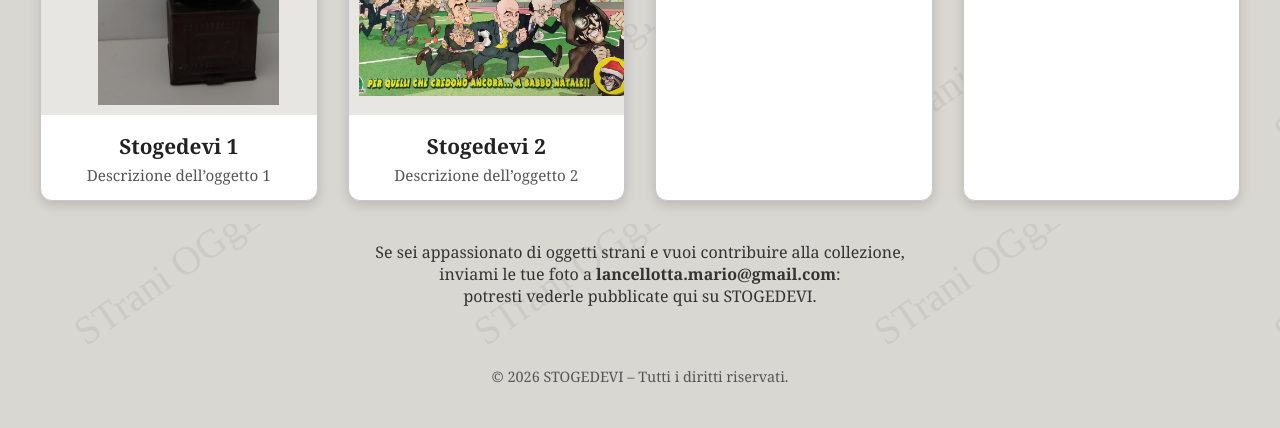
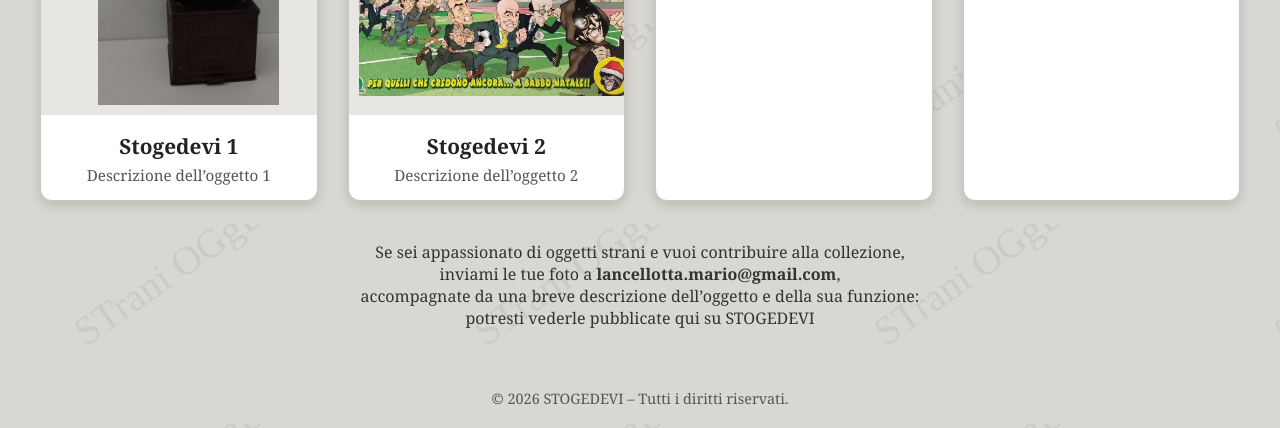
Before and after one commit to PDT-official/stogedevi, a plain HTML site: page index.html in a window 1280 px wide. Shown: the part 376-804 px from the top of the page. Drawn offline with Linux system fonts and the light colour scheme.

Commit message:
Update index.html

```diff
--- a/index.html
+++ b/index.html
@@ -162,8 +162,9 @@
 
     <div class="note">
         Se sei appassionato di oggetti strani e vuoi contribuire alla collezione,<br>
-        inviami le tue foto a <b>lancellotta.mario@gmail.com</b>:<br>
-        potresti vederle pubblicate qui su STOGEDEVI.
+    inviami le tue foto a <b>lancellotta.mario@gmail.com</b>,<br>
+    accompagnate da una breve descrizione dell’oggetto e della sua funzione:<br>
+    potresti vederle pubblicate qui su STOGEDEVI
     </div>
 
     <footer>
```
